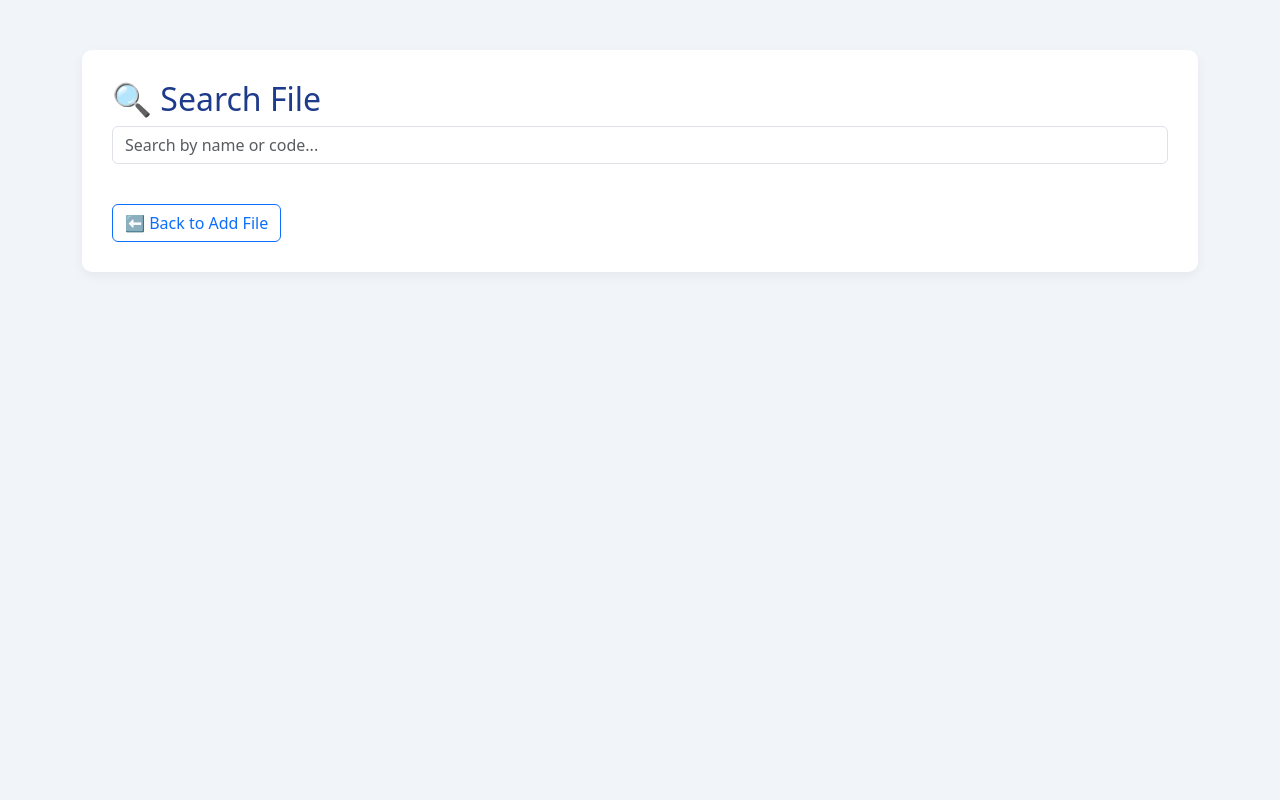
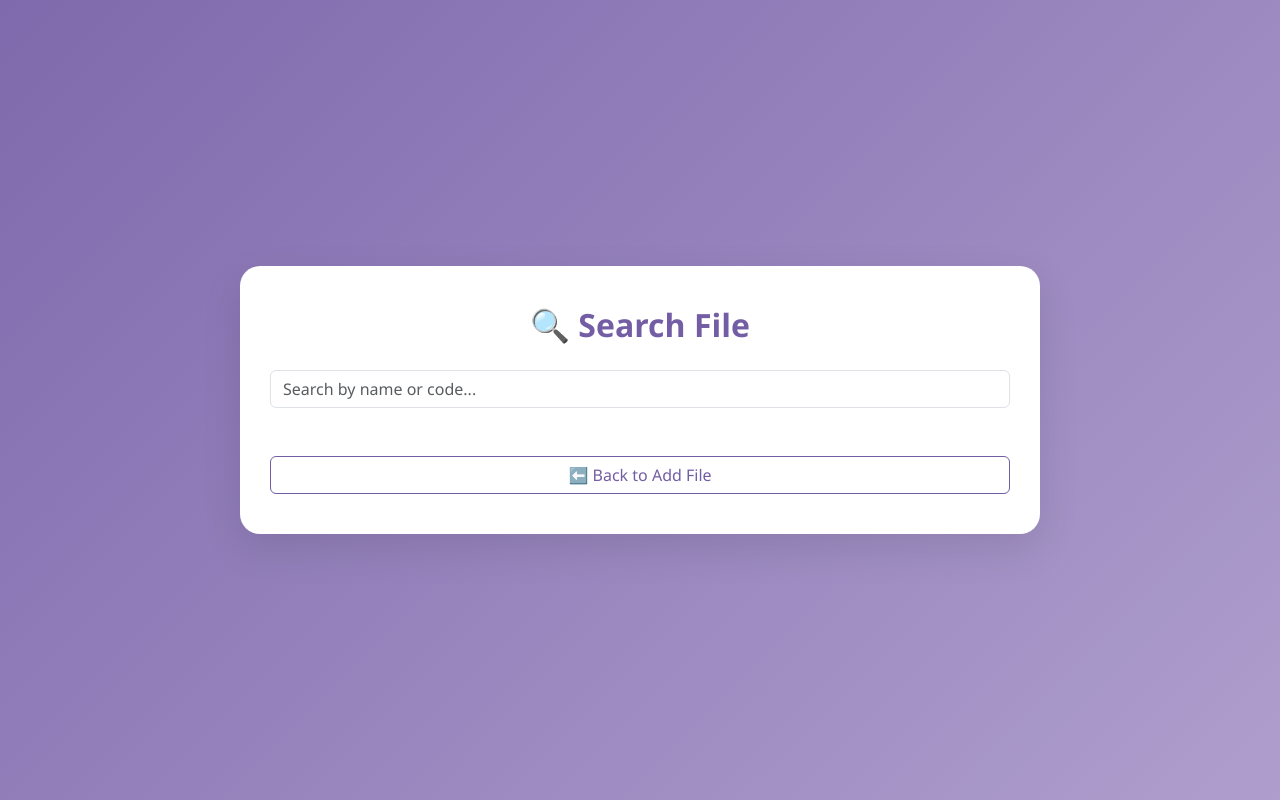
Before and after one commit to HarshSingh1781/Railway_FIM, a Flask app: page /search in a window 1280 px wide. Run offline with Flask 3, Linux system fonts and the light colour scheme; the visitor is signed in with stand-in values (Sample User, id 1).

Commit message:
Update search_file.html

```diff
--- a/templates/search_file.html
+++ b/templates/search_file.html
@@ -6,30 +6,97 @@
   <link href="https://cdn.jsdelivr.net/npm/bootstrap@5.3.1/dist/css/bootstrap.min.css" rel="stylesheet" />
   <style>
     body {
-      background-color: #f1f5f9;
+      background: linear-gradient(135deg, #735DA5, #D3C5E5);
+      background-size: 200% 200%;
+      animation: bg-animate 8s ease infinite;
+      min-height: 100vh;
+      margin: 0;
+      display: flex;
+      align-items: center;
+      justify-content: center;
+      padding: 40px 20px;
+      font-family: 'Segoe UI', sans-serif;
     }
+
+
+    @keyframes bg-animate {
+      0%, 100% { background-position: 0% 50%; }
+      50% { background-position: 100% 50%; }
+    }
+
+
+    @keyframes fade-in-up {
+      from {
+        opacity: 0;
+        transform: translateY(20px);
+      }
+      to {
+        opacity: 1;
+        transform: translateY(0);
+      }
+    }
+
+
     .search-box {
-      background: #ffffff;
-      padding: 30px;
-      margin-top: 50px;
+      background: white;
+      padding: 40px 30px;
+      border-radius: 20px;
+      box-shadow: 0 15px 40px rgba(0, 0, 0, 0.1);
+      width: 100%;
+      max-width: 800px;
+      animation: fade-in-up 0.6s ease-out both;
+    }
+
+
+    h2 {
+      color: #735DA5;
+      font-weight: bold;
+      margin-bottom: 25px;
+      text-align: center;
+    }
+
+
+    .form-control:focus {
+      border-color: #735DA5;
+      box-shadow: 0 0 0 2px rgba(115, 93, 165, 0.2);
+      outline: none;
+    }
+
+
+    .result-item {
+      background: #f5f0fa;
+      border: 1px solid #d8cde9;
+      padding: 12px 18px;
+      margin-bottom: 12px;
       border-radius: 10px;
-      box-shadow: 0 4px 12px rgba(0,0,0,0.05);
+      animation: fade-in-up 0.3s ease both;
     }
-    h2 {
-      color: #1e3a8a;
+
+
+    .btn-outline-primary {
+      color: #735DA5;
+      border-color: #735DA5;
     }
-    .result-item {
-      background: #e0f2fe;
-      border: 1px solid #bae6fd;
-      padding: 10px 15px;
-      margin-bottom: 10px;
-      border-radius: 6px;
+
+
+    .btn-outline-primary:hover {
+      background-color: #735DA5;
+      color: white;
+    }
+
+
+    @media (max-width: 768px) {
+      .search-box {
+        padding: 30px 20px;
+      }
     }
   </style>
+
+
   <script>
     async function searchFile() {
-      const query = document.getElementById('searchInput').value;
-      const res = await fetch(`/api/search?q=${query}`);
+      const query = document.getElementById('searchInput').value.trim();
+      const res = await fetch(`/api/search?q=${encodeURIComponent(query)}`);
       const files = await res.json();
       const resultList = document.getElementById('results');
       resultList.innerHTML = '';
@@ -39,7 +106,9 @@
         files.forEach(file => {
           const item = document.createElement('div');
           item.className = 'result-item';
-          item.innerHTML = `<strong>${file.file_name}</strong> (${file.file_code})<br><small>📦 Location: ${file.location}</small>`;
+          item.innerHTML = `
+            <strong>${file.file_name}</strong> (${file.file_code})<br>
+            <small>📦 Location: ${file.location}</small>`;
           resultList.appendChild(item);
         });
       }
@@ -47,13 +116,17 @@
   </script>
 </head>
 <body>
-  <div class="container">
-    <div class="search-box">
-      <h2>🔍 Search File</h2>
-      <input type="text" id="searchInput" class="form-control mb-3" placeholder="Search by name or code..." onkeyup="searchFile()" />
-      <div id="results"></div>
-      <a href="/" class="btn btn-outline-primary mt-4">⬅️ Back to Add File</a>
-    </div>
+  <div class="search-box">
+    <h2>🔍 Search File</h2>
+    <input
+      type="text"
+      id="searchInput"
+      class="form-control mb-4"
+      placeholder="Search by name or code..."
+      onkeyup="searchFile()"
+    />
+    <div id="results"></div>
+    <a href="/" class="btn btn-outline-primary mt-4 w-100">⬅️ Back to Add File</a>
   </div>
 </body>
 </html>
```
